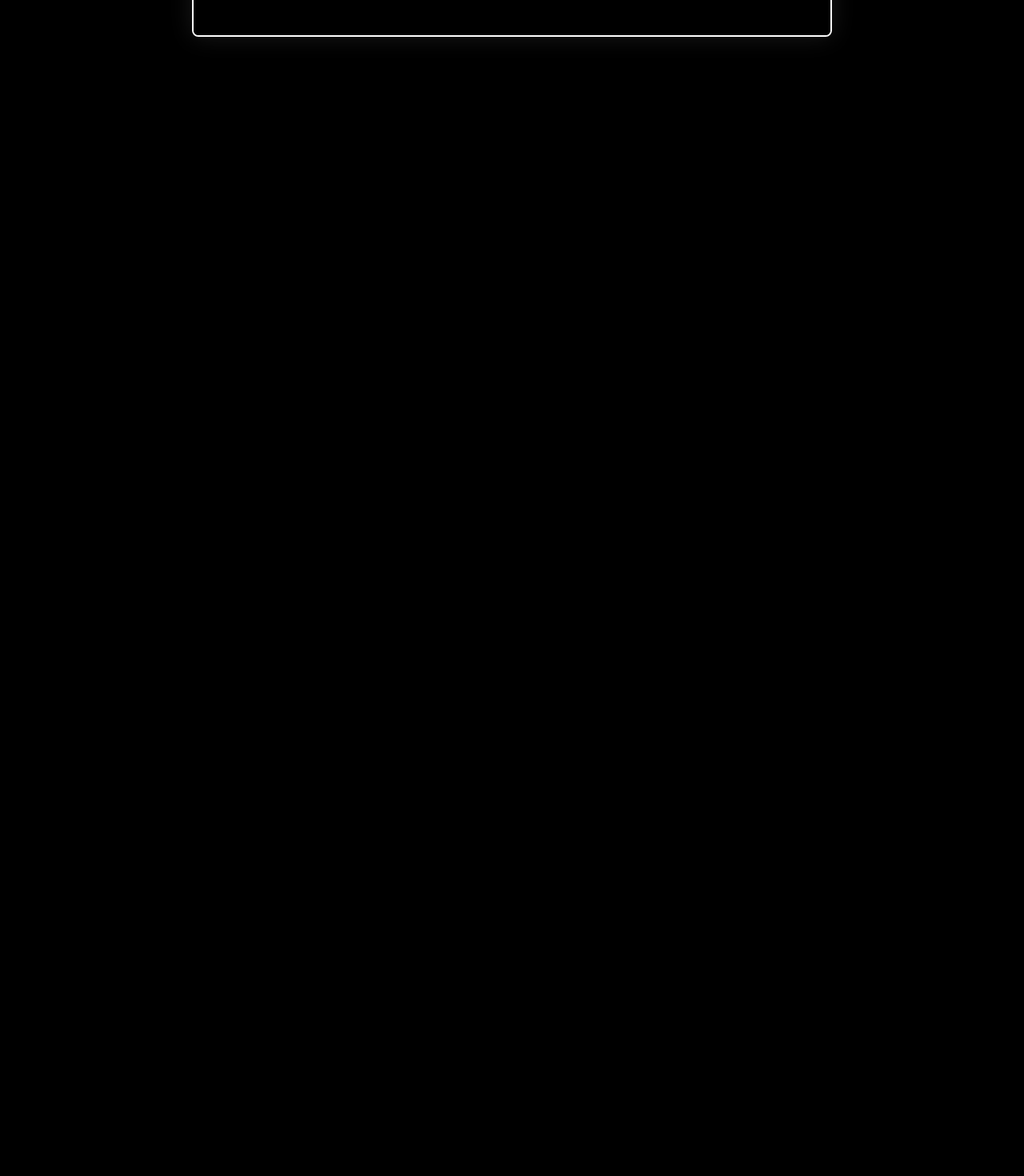
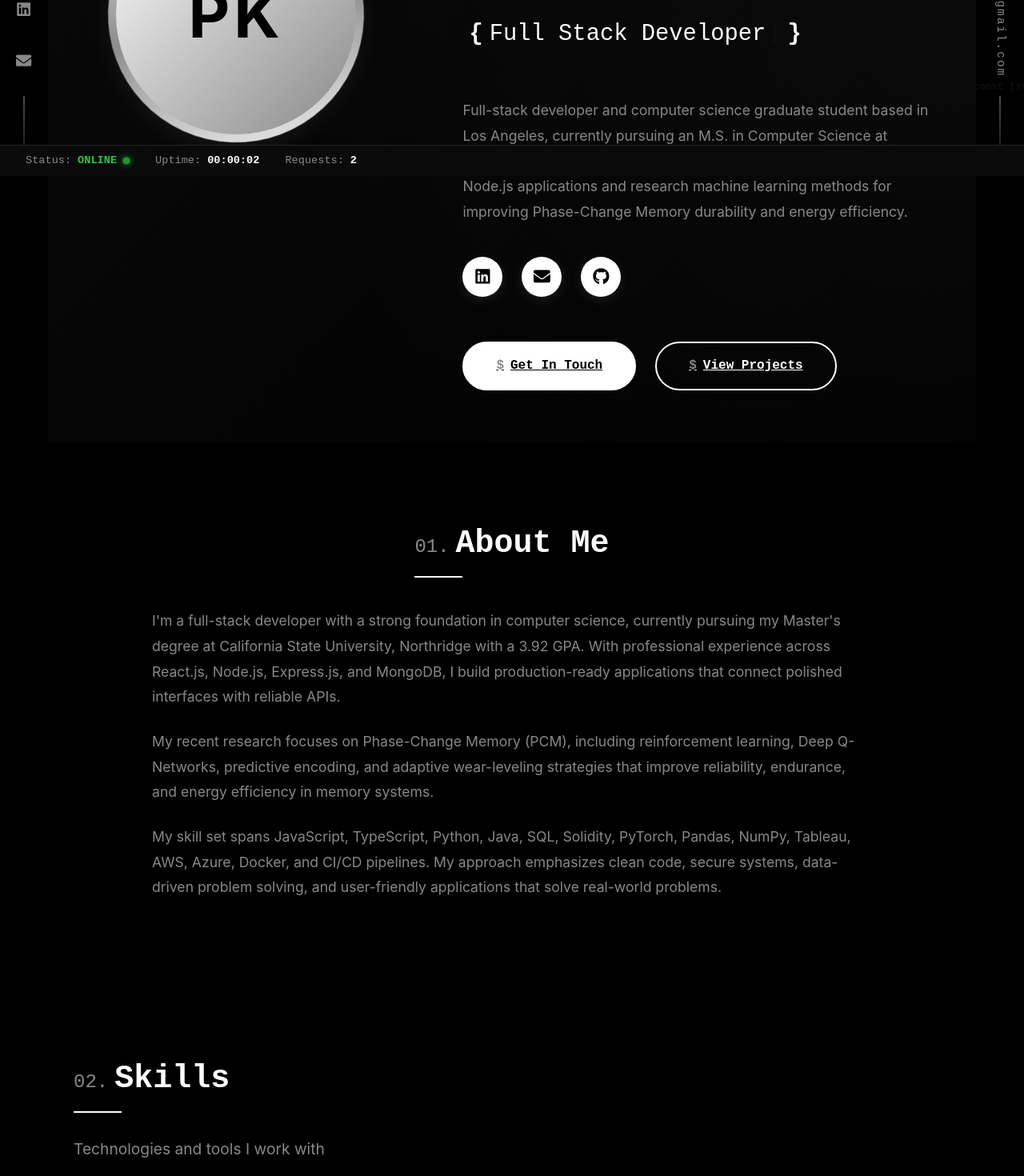
Before and after one commit to princekakadiya/Website-portfolio, a React (Vite) app: page / in a window 1280 px wide. Shown: the part 580-2050 px from the top of the page at 80% size. Before the commit the page ends 800 px from the top, so only its background shows below. Built offline with nearby package versions, Linux system fonts and the light colour scheme.

Commit message:
Update portfolio content from resume

```diff
--- a/src/components/About.jsx
+++ b/src/components/About.jsx
@@ -85,8 +85,9 @@ const About = () => {
                 <TypingEffect
                   texts={[
                     'Full Stack Developer',
-                    'Computer Science Graduate',
-                    'React Specialist',
+                    'Computer Science MS Student',
+                    'Research Assistant',
+                    'Machine Learning Developer',
                     'Blockchain Developer',
                     'Problem Solver',
                   ]}
@@ -100,10 +101,10 @@ const About = () => {
               animate={{ opacity: 1, y: 0 }}
               transition={{ delay: 0.5 }}
             >
-              Passionate full-stack developer with expertise in modern web technologies,
-              currently pursuing a Master's in Computer Science at California State University Northridge.
-              Specializing in React, Node.js, and blockchain technologies, with a strong focus on
-              creating efficient, scalable, and user-friendly applications.
+              Full-stack developer and computer science graduate student based in Los Angeles,
+              currently pursuing an M.S. in Computer Science at California State University,
+              Northridge. I build scalable React and Node.js applications and research machine
+              learning methods for improving Phase-Change Memory durability and energy efficiency.
             </motion.p>
 
             <motion.div
@@ -131,7 +132,7 @@ const About = () => {
                 <FaEnvelope />
               </motion.a>
               <motion.a
-                href="https://github.com"
+                href="https://github.com/princekakadiya"
                 target="_blank"
                 rel="noopener noreferrer"
                 whileHover={{ scale: 1.2, y: -5 }}
@@ -185,20 +186,21 @@ const About = () => {
           <h2 className="section-title">About Me</h2>
           <div className="about-detail-text">
             <p>
-              I'm a passionate full-stack developer with a strong foundation in computer science,
-              currently pursuing my Master's degree at California State University Northridge.
-              With experience in both front-end and back-end development, I specialize in creating
-              comprehensive solutions that bridge user interface design with robust server-side logic.
+              I'm a full-stack developer with a strong foundation in computer science, currently
+              pursuing my Master's degree at California State University, Northridge with a 3.92 GPA.
+              With professional experience across React.js, Node.js, Express.js, and MongoDB, I build
+              production-ready applications that connect polished interfaces with reliable APIs.
             </p>
             <p>
-              My expertise spans modern web technologies including React, Node.js, and blockchain
-              technologies like Solidity and Web3. I'm also actively involved in research on Phase
-              Change Memory (PCM), working on optimizing durability and energy efficiency in memory systems.
+              My recent research focuses on Phase-Change Memory (PCM), including reinforcement
+              learning, Deep Q-Networks, predictive encoding, and adaptive wear-leveling strategies
+              that improve reliability, endurance, and energy efficiency in memory systems.
             </p>
             <p>
-              I'm certified as a Project Management Professional (PMP) and have experience with
-              data visualization tools like Tableau. My approach to development emphasizes clean code,
-              security best practices, and creating user-friendly applications that solve real-world problems.
+              My skill set spans JavaScript, TypeScript, Python, Java, SQL, Solidity, PyTorch,
+              Pandas, NumPy, Tableau, AWS, Azure, Docker, and CI/CD pipelines. My approach emphasizes
+              clean code, secure systems, data-driven problem solving, and user-friendly applications
+              that solve real-world problems.
             </p>
           </div>
         </motion.div>
--- a/src/components/Experience.jsx
+++ b/src/components/Experience.jsx
@@ -6,41 +6,53 @@ const Experience = () => {
   const experiences = [
     {
       type: 'work',
-      title: 'Master Mentor – Research on Phase Change Memory (PCM)',
-      company: 'California State University, Northridge',
+      title: 'Research Assistant',
+      company: 'NSF REU Site, California State University, Northridge',
       location: 'Los Angeles, California',
-      period: 'June, 2025 - Present',
+      period: 'August 2025 - Present',
+      description: [
+        'Develop Python and PyTorch models using Deep Q-Networks to optimize Phase-Change Memory durability through intelligent wear-leveling and high-wear address remapping.',
+        'Process and analyze large datasets with Pandas and NumPy to identify performance and reliability trends.',
+        'Design adaptive algorithms that improve energy efficiency and wear-leveling in memory systems.'
+      ]
+    },
+    {
+      type: 'work',
+      title: 'Master Mentor, REU Lab',
+      company: 'U.S. National Science Foundation (NSF), California State University, Northridge',
+      location: 'Los Angeles, California',
+      period: 'June 2025 - July 2025',
       description: [
         'Mentored students on the project "Coding-Based Data Storage for Optimizing Durability and Energy Efficiency in PCM."',
-        'Guided research on improving write energy, reliability, and endurance of PCM systems through hardware/software approaches.',
-        'Supported implementation of memory-mapping algorithms and chip-level DNN design using flash memory.',
-        'Assisted in literature reviews, technical writing, and presentation preparation.'
+        'Guided research focused on improving write energy efficiency, reliability, and endurance of Phase-Change Memory systems.',
+        'Supported implementation of memory-mapping algorithms and chip-level DNN designs using flash memory.',
+        'Assisted with literature reviews, technical documentation, and research presentations for academic dissemination.'
       ]
     },
     {
       type: 'work',
       title: 'Full Stack Developer',
       company: 'Shaury Infotech',
-      location: 'Surat',
-      period: 'July, 2023 - September, 2024',
+      location: 'Surat, India',
+      period: 'July 2023 - September 2024',
       description: [
-        'Applied strong problem-solving abilities to identify and address technical issues, ensuring the smooth functionality of web applications.',
-        'Prioritized and implemented robust security measures to protect user data and ensure the confidentiality of transactions.',
-        'Implemented CI/CD pipelines to automate testing and deployment processes, streamlining development workflows.',
-        'Demonstrated a commitment to staying updated with the latest industry trends and technologies, ensuring the application of cutting-edge solutions in development projects.'
+        'Developed and maintained scalable React.js and Node.js applications used by 5,000+ users, reducing page load time by 30%.',
+        'Diagnosed and resolved production issues, improving application stability and reducing customer-reported defects.',
+        'Implemented secure authentication, authorization, and data protection mechanisms to safeguard user data.',
+        'Built and maintained CI/CD pipelines to automate testing and deployment and improve development efficiency.'
       ]
     },
     {
       type: 'work',
       title: 'Associate Software Engineer',
       company: 'Inexture Solution LLP',
-      location: 'Ahmedabad',
-      period: 'Jan, 2022 - June, 2023',
+      location: 'Ahmedabad, India',
+      period: 'Jan 2022 - June 2023',
       description: [
-        'Specialized in both front-end and back-end development, ensuring comprehensive solutions from user interface design to server-side logic and database management.',
-        'Successfully designed, maintained and implemented responsive web interfaces, prioritizing positive user experiences across various devices.',
-        'Created and maintained RESTful APIs using Node.js and Express.js, facilitating seamless communication between the front-end and back-end components of Web site.',
-        'Played a pivotal role in agile project management, contributing to collaborative efforts, coordinating tasks, and meeting project deadlines for timely deliveries.'
+        'Developed full-stack web applications using React.js, Node.js, Express.js, and MongoDB, delivering end-to-end features.',
+        'Designed and implemented responsive user interfaces optimized for multiple devices and browsers.',
+        'Developed and maintained RESTful APIs using Node.js and Express.js for seamless client-server communication.',
+        'Collaborated with Agile teams on sprint planning, code reviews, and scheduled feature delivery.'
       ]
     }
   ]
@@ -49,17 +61,44 @@ const Experience = () => {
     {
       type: 'education',
       degree: 'Master of Science in Computer Science',
-      school: 'California State University Northridge',
+      school: 'California State University, Northridge',
       location: 'Los Angeles, California',
-      period: 'January, 2025 - Present'
+      period: 'January 2025 - Present',
+      gpa: 'GPA: 3.92/4'
     },
     {
       type: 'education',
-      degree: 'Bachelors of Engineering in Information Technology',
+      degree: 'Bachelor of Engineering in Information Technology',
       school: 'Marwadi University',
-      location: 'Rajkot, Gujarat',
-      period: 'Jun, 2018 - May, 2022',
-      gpa: 'CGPA: 8.26/10'
+      location: 'Rajkot, Gujarat, India',
+      period: 'Jun 2018 - May 2022',
+      gpa: 'GPA: 8.26/10'
+    }
+  ]
+
+  const publications = [
+    {
+      title: 'Learn2Mask: A Predictive Encoding Framework for Energy-Efficient PCM Writes',
+      venue: 'IEEE AIBThings 2025',
+      doi: '10.1109/AIBThings66987.2025.11296234',
+      description: 'Co-authored a machine learning-based predictive encoding framework that minimizes PCM write transitions using XGBoost, Logistic Regression, and Neural Networks.'
+    },
+    {
+      title: 'Energy-Efficient Encoding for Multi-Level Cell PCM Using VQ-VAE-Based Masking',
+      venue: 'IEEE IEMCON 2025',
+      doi: '10.1109/IEMCON67450.2025.11381065',
+      description: 'Developed a VQ-VAE-based encoding framework to reduce write energy, write disturbance, and improve reliability in Multi-Level Cell PCM.'
+    },
+    {
+      title: 'Proactive Soft Error Prediction in Multi-Level Cell PCM Using Machine Learning',
+      venue: 'IEEE IEMCON 2025',
+      doi: '10.1109/IEMCON67450.2025.11381176',
+      description: 'Co-authored an XGBoost-based framework for early soft-error detection in MLC PCM, improving reliability, endurance, and energy efficiency.'
+    },
+    {
+      title: 'Complement-Based Self-Healing Memory with Adaptive Thresholds and Reinforcement Learning',
+      venue: 'In progress',
+      description: 'Researching self-healing memory controllers using adaptive thresholds and Deep Q-Networks for hot/cold address detection and remapping.'
     }
   ]
 
@@ -193,6 +232,34 @@ const Experience = () => {
               </motion.div>
             ))}
           </motion.div>
+
+          <motion.div
+            className="publications"
+            variants={containerVariants}
+            initial="hidden"
+            whileInView="visible"
+            viewport={{ once: true }}
+          >
+            <h3 className="subsection-title">
+              <FaGraduationCap className="icon" />
+              Publications & Research Contributions
+            </h3>
+            {publications.map((publication, index) => (
+              <motion.div
+                key={index}
+                className="experience-item"
+                variants={itemVariants}
+                whileHover={{ scale: 1.02, x: 10 }}
+              >
+                <div className="experience-header-item">
+                  <h4 className="experience-title">{publication.title}</h4>
+                  <span className="experience-period">{publication.venue}</span>
+                </div>
+                <p className="experience-company">{publication.description}</p>
+                {publication.doi && <p className="experience-gpa">DOI: {publication.doi}</p>}
+              </motion.div>
+            ))}
+          </motion.div>
         </div>
       </div>
     </section>
--- a/src/components/Footer.jsx
+++ b/src/components/Footer.jsx
@@ -72,7 +72,7 @@ const Footer = () => {
                 <FaEnvelope />
               </motion.a>
               <motion.a
-                href="https://github.com"
+                href="https://github.com/princekakadiya"
                 target="_blank"
                 rel="noopener noreferrer"
                 className="footer-social-link"
--- a/src/components/Projects.jsx
+++ b/src/components/Projects.jsx
@@ -1,54 +1,55 @@
 import { motion } from 'framer-motion'
-import { FaExternalLinkAlt, FaGithub } from 'react-icons/fa'
 import './Projects.css'
 
 const Projects = () => {
   const projects = [
     {
-      title: 'Arab Bank',
-      description: 'The Arab Bank Portal project involves creating a secure and user-friendly online platform for banking services, including account management and fund transfers.',
+      title: 'Arab Bank Portal',
+      description: 'Designed and developed secure banking features using React.js, Node.js, and MongoDB.',
       details: [
-        'Emphasizes a robust technology stack, a well-designed interface, and adherence to regulatory standards.',
-        'Encompasses testing, integration, and user support, with plans for future enhancements to improve functionality and features.',
-        'Ensured regulatory compliance throughout the development process, meeting industry standards for security and data protection.'
+        'Implemented authentication, fund transfers, and account management with a focus on scalability and security.',
+        'Ensured regulatory compliance and adherence to industry security and data protection standards.',
+        'Focused on system integration, testing, and scalability for future feature enhancements.'
       ],
-      technologies: ['React', 'Node.js', 'MySQL', 'Security', 'Banking']
+      technologies: ['React.js', 'Node.js', 'MongoDB', 'Security', 'Banking']
     },
     {
       title: 'Volana',
-      description: 'Developed a social media platform integrating NFT technology, allowing users to claim ownership of their digital content.',
+      description: 'Designed and developed an NFT-enabled social media platform integrating NFTs using Solidity and Web3 technologies.',
       details: [
-        'Enabled users to share and discover visual content, such as photos and videos, with the added value of creating unique NFT-based collections.',
-        'Combined traditional social media features with innovative NFT technology, offering new ways for users to engage and monetize their digital assets.',
-        'Empowered users to monetize their digital creations, transforming traditional social media interactions into opportunities for revenue through NFT ownership.'
+        'Enabled users to share visual content and create unique NFT-based digital collections.',
+        'Empowered content creators to monetize digital assets through blockchain ownership.',
+        'Combined traditional social engagement with Solidity and Web3 integrations.'
       ],
-      technologies: ['React', 'Solidity', 'Web3', 'NFT', 'Blockchain']
+      technologies: ['Solidity', 'Web3', 'JavaScript', 'NFT', 'Blockchain']
     },
     {
       title: 'ARwall',
-      description: 'Developed an Augmented Reality (AR) platform, enabling businesses to enhance operations and customer experiences with virtual content.',
+      description: 'Built an Augmented Reality platform enabling businesses to enhance operations and customer engagement.',
       details: [
-        'Created both a web application and website, offering seamless access to AR tools and features.',
-        'Specialized in integrating AR technology into the physical world, adding virtual images and sounds to improve user engagement.'
+        'Developed both a web application and a website for seamless access to AR features.',
+        'Integrated virtual images and sounds into real-world environments for immersive experiences.',
+        'Created a browser-based experience using Node.js, HTML/CSS, and Next.js.'
       ],
-      technologies: ['AR', 'React', 'WebGL', '3D Graphics']
+      technologies: ['Node.js', 'HTML/CSS', 'Next.js', 'AR', 'Web Application']
     },
     {
-      title: 'PMS (Performance Management System)',
-      description: 'Developed a centralized employee portal, providing easy access to important company information, resources, and tools.',
+      title: 'Performance Management System',
+      description: 'Developed a centralized employee management portal for company resources and tools.',
       details: [
-        'Streamlined internal processes by integrating company news, policies, benefits, time tracking, and training resources into a single platform.',
-        'Enhanced employee productivity and engagement, offering a user-friendly interface for improved communication and collaboration.',
-        'Improved information management by consolidating various resources into a unified and accessible platform.'
+        'Integrated company news, policies, benefits, time tracking, and training modules.',
+        'Improved internal communication, productivity, and information accessibility.',
+        'Built a responsive web application backed by MongoDB.'
       ],
-      technologies: ['React', 'Node.js', 'MongoDB', 'Express']
+      technologies: ['React.js', 'Web Application', 'MongoDB', 'Employee Portal']
     },
     {
       title: 'Intelligent Data Analysis System',
-      description: 'Designed and implemented a Python-based system to automate data cleaning, analysis, and visualization.',
+      description: 'Designed and implemented a Python-based system for automated data cleaning, analysis, and visualization.',
       details: [
-        'Integrated Pandas, NumPy, and Matplotlib libraries to create interactive reports for business decision-making.',
-        'Improved processing speed by 40% compared to manual analysis methods.'
+        'Utilized Pandas, NumPy, and Matplotlib to generate interactive reports for decision-making.',
+        'Improved data processing efficiency by 40% compared to manual workflows.',
+        'Automated repeatable analysis steps to make reporting faster and more reliable.'
       ],
       technologies: ['Python', 'Pandas', 'NumPy', 'Matplotlib', 'Data Analysis']
     }
@@ -128,34 +129,6 @@ const Projects = () => {
                 >
                   <span className="code-symbol">const</span> {project.title}
                 </motion.h3>
-                <div className="project-links">
-                  <motion.a
-                    href="#"
-                    className="project-link"
-                    whileHover={{
-                      scale: 1.3,
-                      rotate: [0, -10, 10, -10, 0],
-                      boxShadow: '0 5px 15px rgba(255, 255, 255, 0.3)'
-                    }}
-                    whileTap={{ scale: 0.9 }}
-                    aria-label="View project"
-                  >
-                    <FaExternalLinkAlt />
-                  </motion.a>
-                  <motion.a
-                    href="#"
-                    className="project-link"
-                    whileHover={{
-                      scale: 1.3,
-                      rotate: [0, 10, -10, 10, 0],
-                      boxShadow: '0 5px 15px rgba(255, 255, 255, 0.3)'
-                    }}
-                    whileTap={{ scale: 0.9 }}
-                    aria-label="View code"
-                  >
-                    <FaGithub />
-                  </motion.a>
-                </div>
               </div>
               <p className="project-description">{project.description}</p>
               <ul className="project-details">
--- a/src/components/Sidebar.jsx
+++ b/src/components/Sidebar.jsx
@@ -4,7 +4,7 @@ import './Sidebar.css'
 
 const Sidebar = ({ activeSection }) => {
   const socialLinks = [
-    { icon: FaGithub, href: 'https://github.com', label: 'GitHub' },
+    { icon: FaGithub, href: 'https://github.com/princekakadiya', label: 'GitHub' },
     { icon: FaLinkedin, href: 'https://www.linkedin.com/in/princekakadiya/', label: 'LinkedIn' },
     { icon: FaEnvelope, href: 'mailto:kakadiyaprince902@gmail.com', label: 'Email' },
   ]
--- a/src/components/Skills.css
+++ b/src/components/Skills.css
@@ -15,7 +15,7 @@
   max-width: 800px;
 }
 
-.section-title {
+.skills-section .section-title {
   font-size: 2.5rem;
   font-weight: 700;
   color: var(--primary-white);
@@ -25,7 +25,7 @@
   font-family: 'Courier New', monospace;
 }
 
-.section-title::before {
+.skills-section .section-title::before {
   content: '02.';
   color: var(--accent-gray);
   font-size: 1.5rem;
@@ -33,7 +33,7 @@
   font-weight: normal;
 }
 
-.section-title::after {
+.skills-section .section-title::after {
   content: '';
   position: absolute;
   bottom: -10px;
@@ -43,7 +43,7 @@
   background-color: var(--primary-white);
 }
 
-.section-subtitle {
+.skills-section .section-subtitle {
   font-size: 1.2rem;
   color: var(--accent-gray);
   margin-top: 1.5rem;
@@ -140,7 +140,7 @@
     padding: 4rem 1rem;
   }
 
-  .section-title {
+  .skills-section .section-title {
     font-size: 2.5rem;
   }
 
--- a/src/components/Skills.jsx
+++ b/src/components/Skills.jsx
@@ -3,12 +3,14 @@ import './Skills.css'
 
 const Skills = () => {
   const skills = {
-    'Frontend': ['JavaScript', 'TypeScript', 'ReactJS', 'HTML', 'CSS', 'Tailwind CSS', 'Material UI', 'Bootstrap', 'jQuery'],
-    'Backend': ['NodeJS', 'Python', 'Express.js'],
-    'Database': ['MySQL', 'MongoDB', 'PostgreSQL', 'SQLite', 'NoSQL'],
+    'Programming': ['Python', 'Java', 'JavaScript', 'TypeScript', 'SQL', 'Solidity'],
+    'Frontend': ['React.js', 'Three.js', 'HTML5', 'CSS3', 'Tailwind CSS', 'Material UI', 'Bootstrap', 'jQuery'],
+    'Backend': ['Node.js', 'Express.js', 'RESTful APIs', 'API Design', 'Microservices'],
+    'Database': ['PostgreSQL', 'MySQL', 'MongoDB', 'SQLite', 'NoSQL Databases'],
+    'Machine Learning & AI': ['PyTorch', 'Scikit-learn', 'Reinforcement Learning', 'DQN', 'Deep Learning', 'Model Training'],
+    'Data Analysis': ['Pandas', 'NumPy', 'Matplotlib', 'Seaborn', 'Tableau', 'Statistical Analysis'],
     'Blockchain': ['Solidity', 'Web3'],
-    'Data Science': ['Pandas', 'NumPy'],
-    'Cloud & Tools': ['AWS', 'Azure', 'Git', 'GitHub', 'GitLab', 'JIRA']
+    'Cloud & DevOps': ['AWS', 'Microsoft Azure', 'Git', 'GitHub', 'GitLab', 'CI/CD Pipelines', 'Docker']
   }
 
   const containerVariants = {
@@ -85,14 +87,18 @@ const Skills = () => {
                     initial={{ opacity: 0, scale: 0.8 }}
                     whileInView={{ opacity: 1, scale: 1 }}
                     viewport={{ once: true }}
-                    transition={{ delay: (catIndex * 0.1) + (index * 0.05) }}
                     whileHover={{
                       scale: 1.15,
                       backgroundColor: 'var(--primary-white)',
                       color: 'var(--primary-black)',
                       rotate: [0, -5, 5, -5, 0]
                     }}
-                    transition={{ type: 'spring', stiffness: 400, damping: 10 }}
+                    transition={{
+                      delay: (catIndex * 0.1) + (index * 0.05),
+                      type: 'spring',
+                      stiffness: 400,
+                      damping: 10,
+                    }}
                   >
                     {skill}
                   </motion.span>
```
Also changed, not shown: src/components/BootAnimation.jsx (+16 -13 lines), src/components/Contact.css (+6 -6 lines), src/components/Contact.jsx (+18 -6 lines), src/components/Experience.css (+6 -6 lines), src/components/Projects.css (+6 -6 lines).
